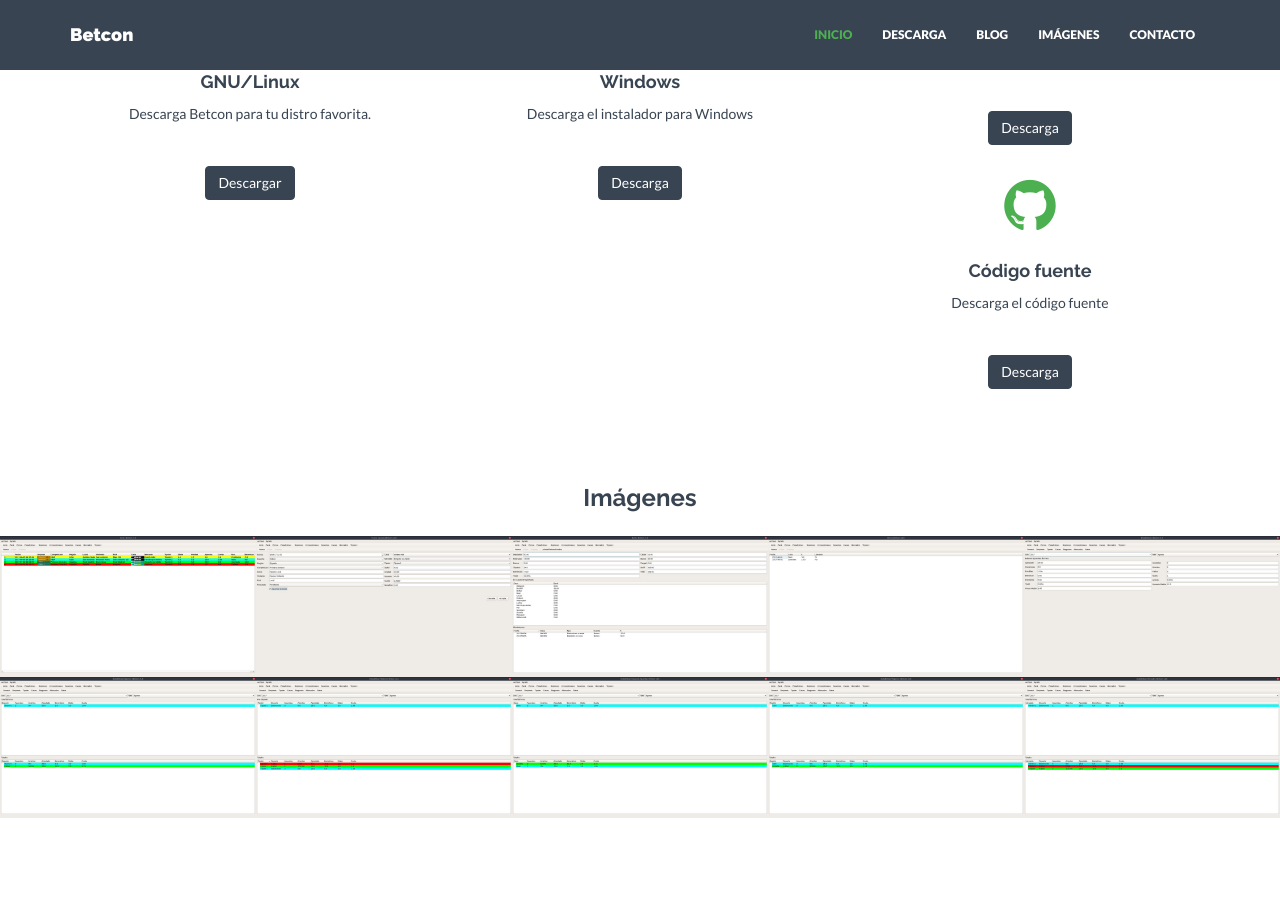
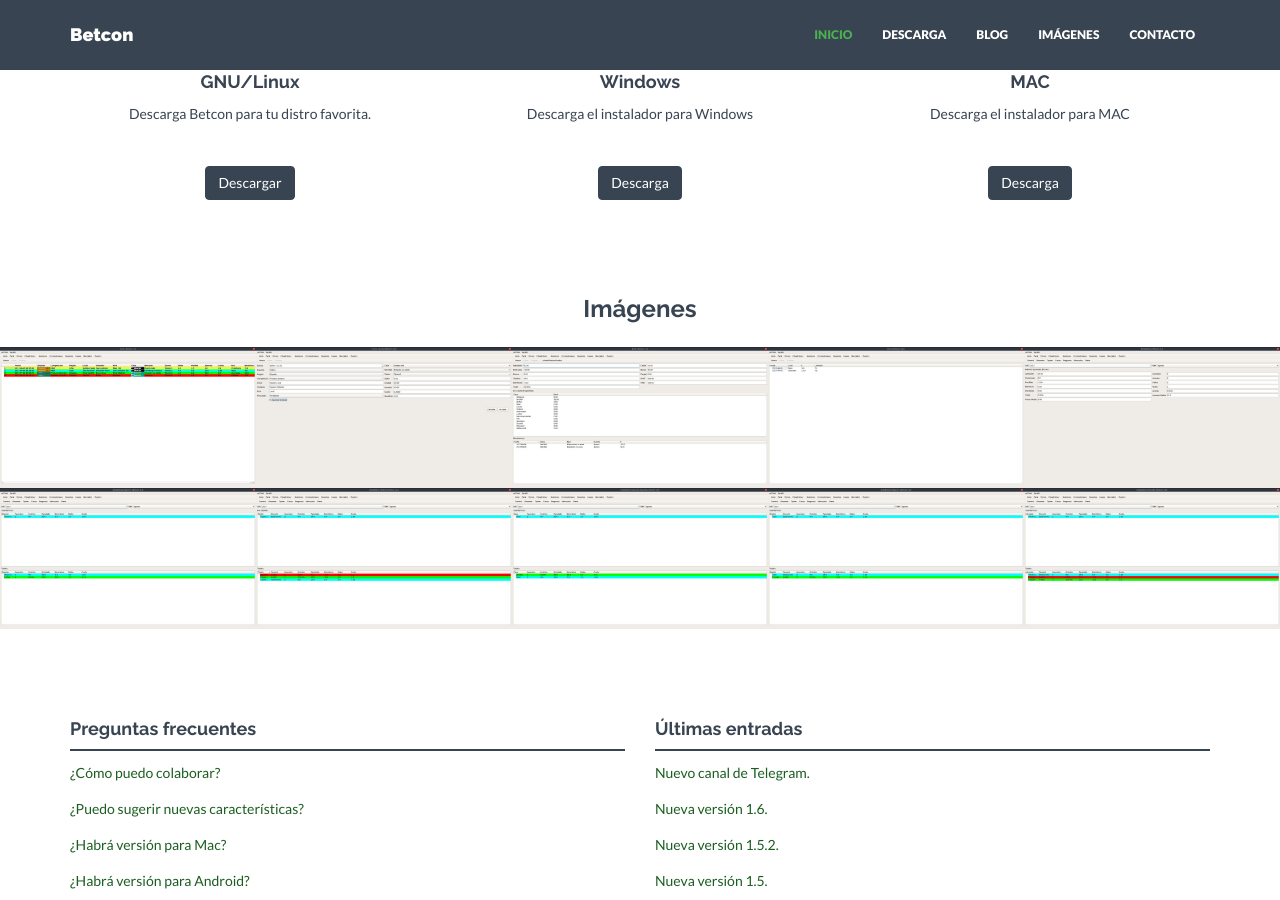
Before and after one commit to soker90/betcon, a Jekyll site: the page built from index.html, in a window 1280 px wide and 900 px high, scrolled down 725 px. Built offline with Jekyll 4.4.1, drawn with Linux system fonts in a browser that asks for light colours; nearby versions of some CDN libraries.

Commit message:
Update index.html

```diff
--- a/index.html
+++ b/index.html
@@ -20,17 +20,17 @@
                 <p><br/><a href="{{ "/download/" | prepend: site.baseurl }}#Windows" class="btn btn-theme">Descarga</a></p>
             </div>
             <div class="col-md-4">
-                <i class="fa fa-mac"></i>
+                <i class="fa fa-apple"></i>
                 <h4>MAC</h4>
                 <p>Descarga el instalador para MAC</p>
                 <p><br/><a href="{{ "/download/" | prepend: site.baseurl }}#MAC" class="btn btn-theme">Descarga</a></p>
             </div>
-            <div class="col-md-4">
+            <!--- <div class="col-md-4">
                 <i class="fa fa-github"></i>
                 <h4>Código fuente</h4>
                 <p>Descarga el código fuente</p>
                 <p><br/><a href="{{ "/download/" | prepend: site.baseurl }}#Source" class="btn btn-theme">Descarga</a></p>
-            </div>
+            </div> -->
         </div>
     </div><! --/container -->
 </div><! --/service -->
```
